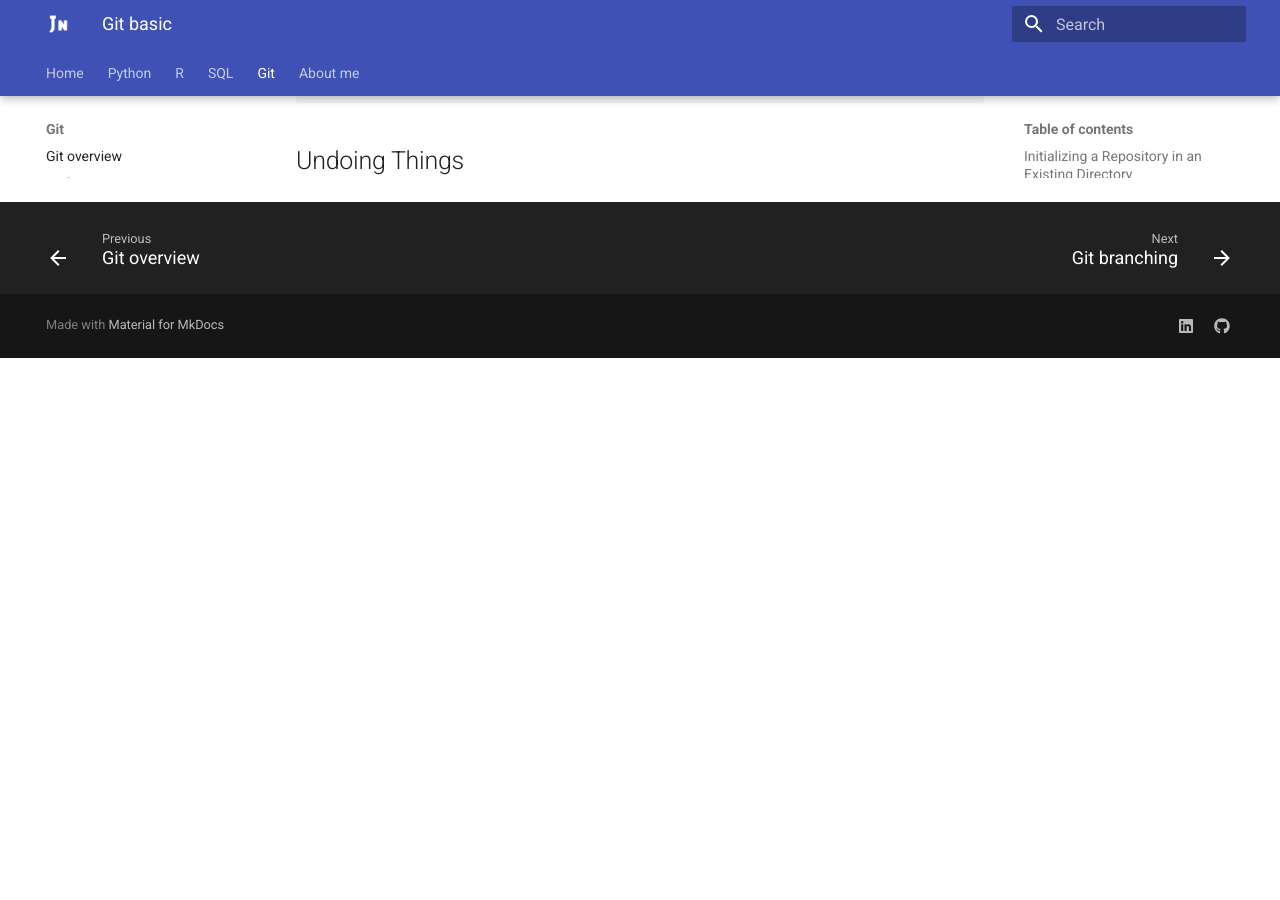
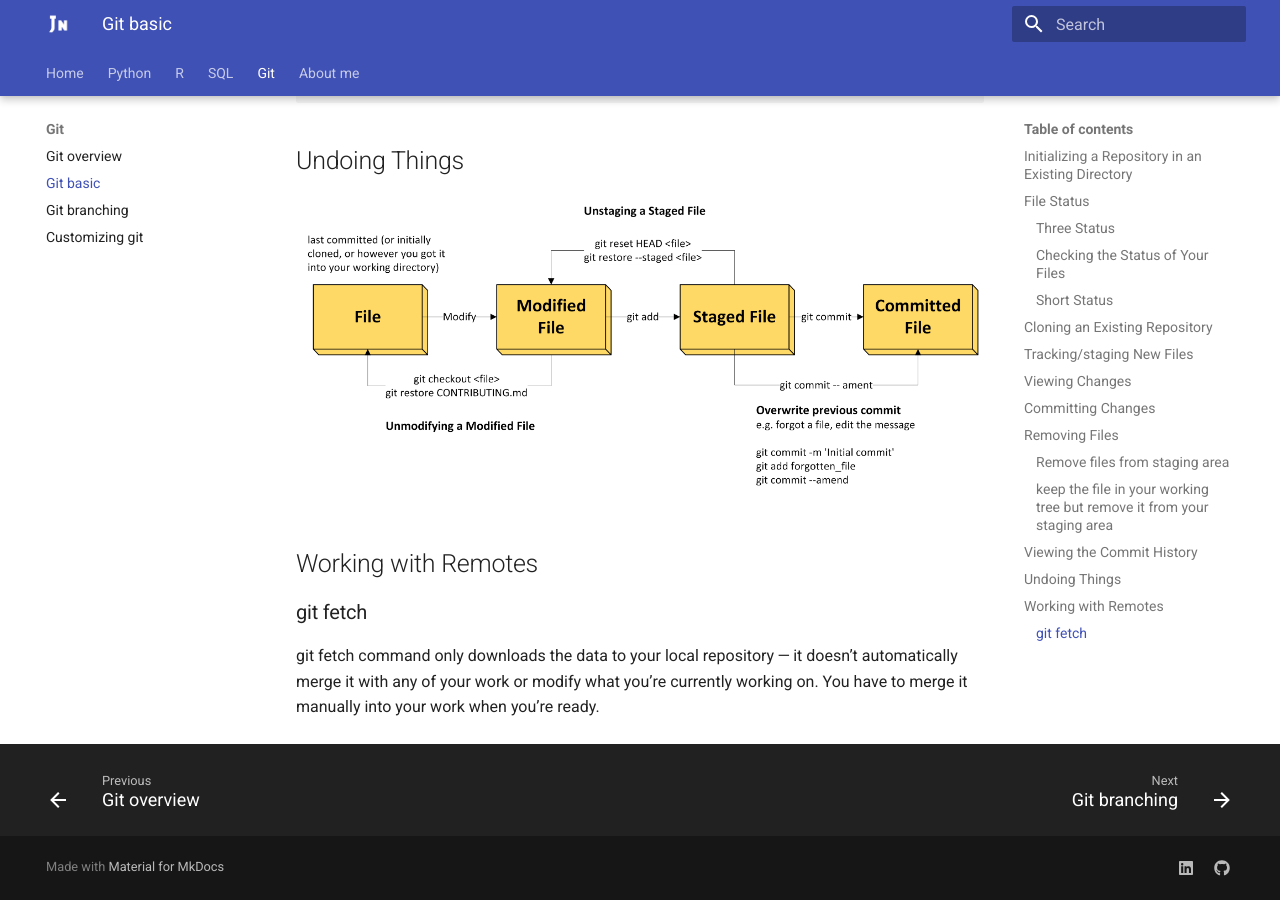
Before and after one commit to JoyDing0330/mynote, an MkDocs documentation site: the page built from docs/git/git_basic.md, in a window 1280 px wide and 900 px high, scrolled down 2229 px. Built offline with MkDocs 1.6.1 and Material for MkDocs 9.7.7, drawn with Linux system fonts in a browser that asks for light colours; before the commit the page ends 2587 px from its top, so only the background shows below that.

Commit message:
git undoing figure

````diff
--- a/docs/git/git_basic.md
+++ b/docs/git/git_basic.md
@@ -102,3 +102,10 @@ git log -- graph
 ```
 
 ## Undoing Things
+
+![git_undoing](../assets/images/git%20-%20Undoing%20Things.png)
+
+## Working with Remotes
+
+### git fetch
+git fetch command only downloads the data to your local repository — it doesn’t automatically merge it with any of your work or modify what you’re currently working on. You have to merge it manually into your work when you’re ready.
````
Also changed, not shown: docs/assets/images/git - Undoing Things.png (added).
